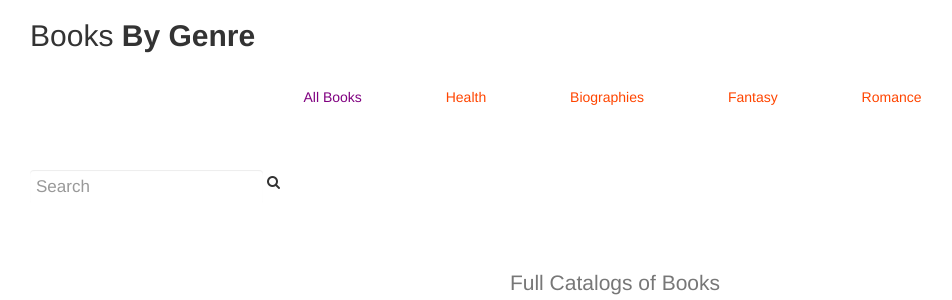
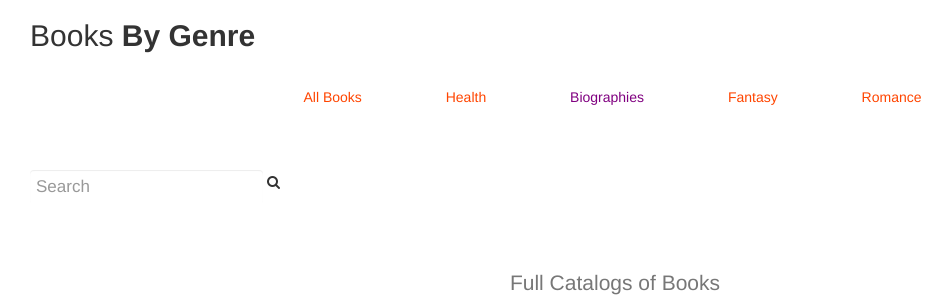
Before and after one commit to Maryam-Tahir99/ebook, a PHP site: page /booksbio.php in a window 1280 px wide. Shown: the part 51-351 px from the top of the page, without its empty margins (25-977 px from the left). Run offline with PHP 8.4, Linux system fonts and the light colour scheme; data comes from the database, SQL or seed files in the repository; data that the repository does not hold is empty.

Commit message:
Update booksbio.php

```diff
--- a/booksbio.php
+++ b/booksbio.php
@@ -2,9 +2,9 @@
     <div class="row">
         <h2>Books <b>By Genre</b></h2>
         <ul class="list-inline">
-            <li><a href="books.php" style="color: purple">All Books</a></li>
+            <li><a href="books.php" >All Books</a></li>
             <li><a href="bookshealth.php">Health</a></li>
-            <li><a href="booksbio.php">Biographies</a></li>
+            <li><a href="booksbio.php" style="color: purple">Biographies</a></li>
             <li><a href="booksfan.php">Fantasy</a></li>
             <li><a href="booksrom.php">Romance</a></li>
         </ul> <br />
```
